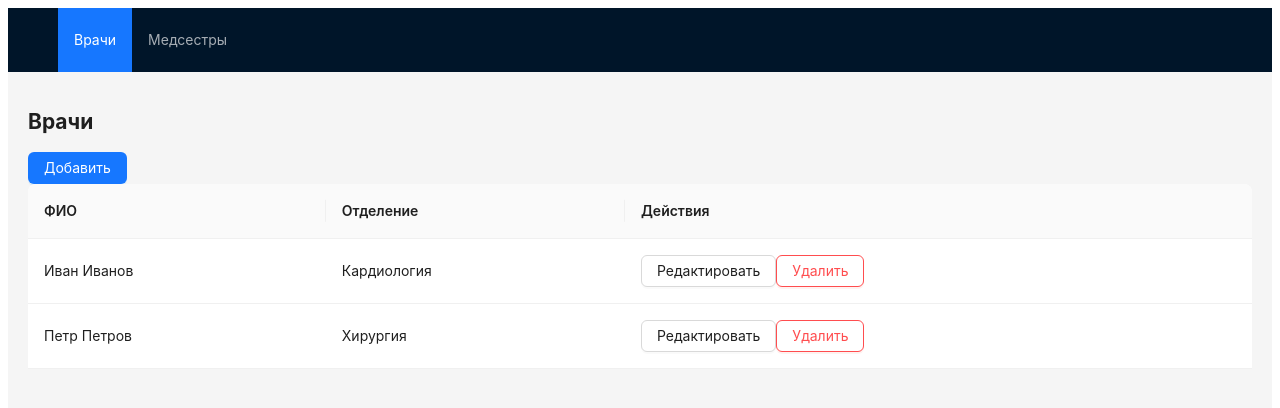
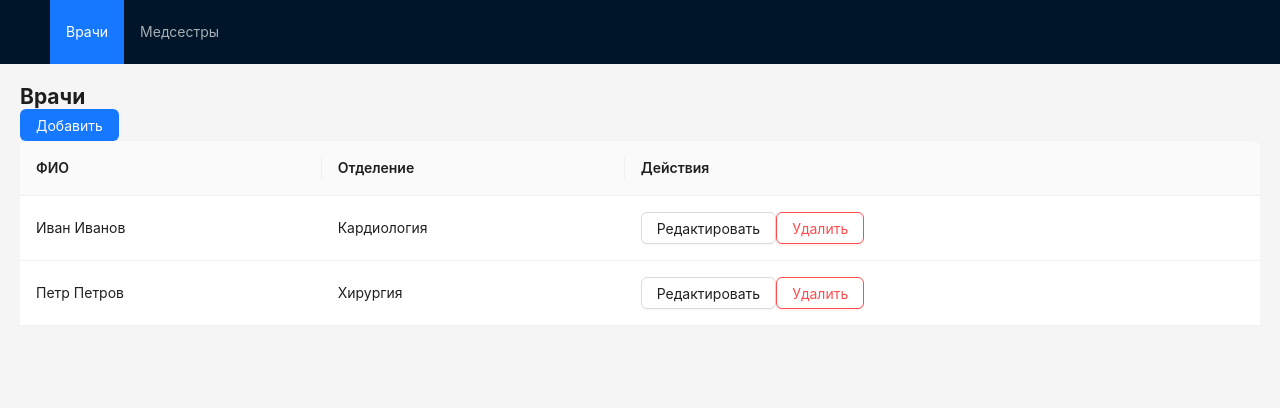
Before and after one commit to shonazarovdev/w2w-test, a React (Create React App) app: page / in a window 1280 px wide. Shown: the top 408 px of the page. Built offline with nearby package versions, Linux system fonts and the light colour scheme.

Commit message:
some initial styles

```diff
--- a/src/index.css
+++ b/src/index.css
@@ -1,4 +1,11 @@
+*,
+*::before,
+*::after {
+    margin: 0;
+    padding: 0;
+    box-sizing: border-box;
+}
+
 body {
-    margin: 0;
     font-family: Arial, sans-serif;
 }
--- a/src/index.tsx
+++ b/src/index.tsx
@@ -2,6 +2,7 @@ import React from "react";
 import ReactDOM from "react-dom/client";
 
 import App from "./App";
+import "./index.css";
 
 const root = ReactDOM.createRoot(
   document.getElementById("root") as HTMLElement,
```
